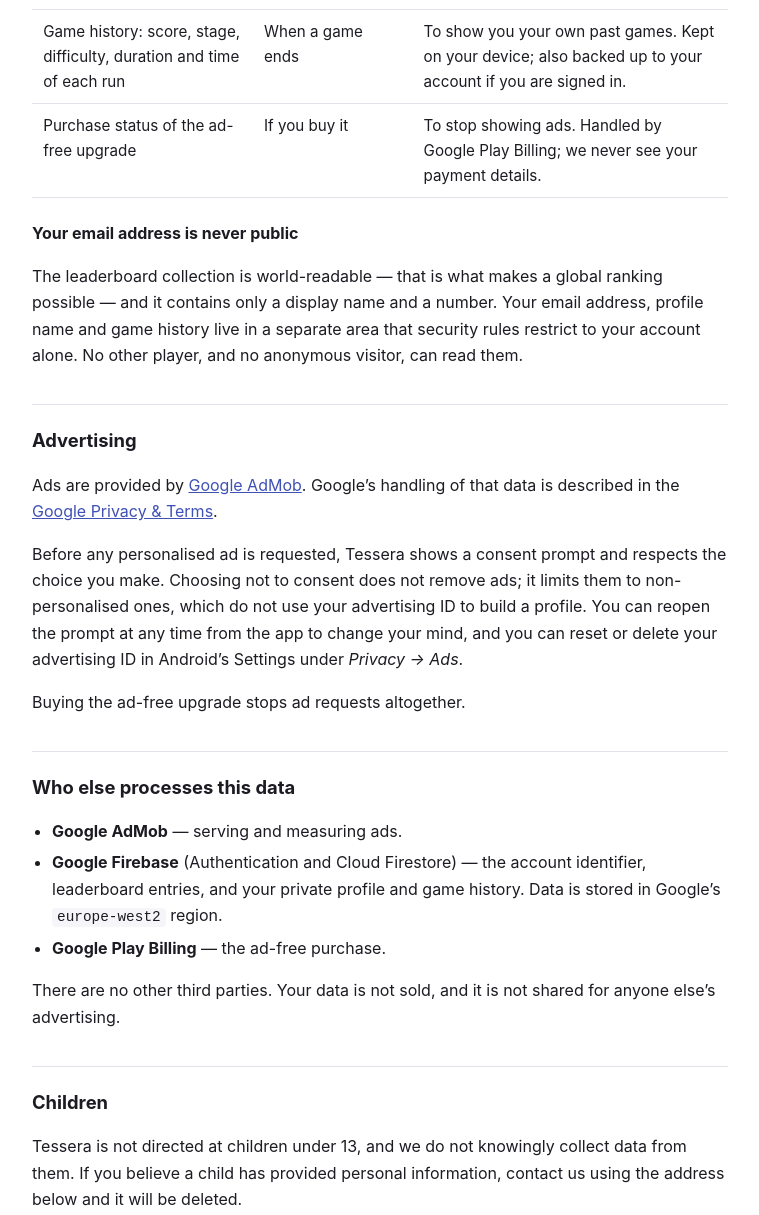
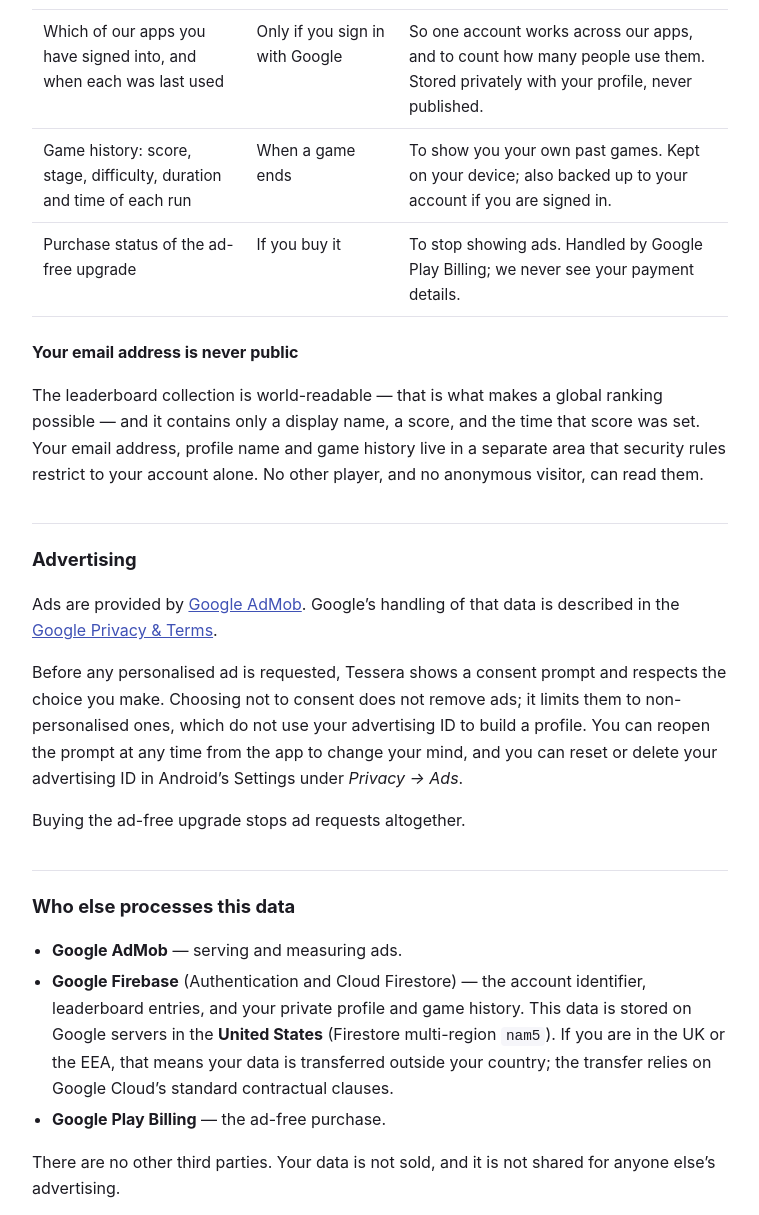
Before and after one commit to siraj-ur-rahman/tessera-site, a plain HTML site: page privacy-policy.html in a window 1280 px wide. Shown: the part 801-2016 px from the top of the page, without its empty margins (260-1019 px from the left). Drawn offline with Linux system fonts and the light colour scheme.

Commit message:
Correct data location to nam5, disclose cross-app record

```diff
--- a/privacy-policy.html
+++ b/privacy-policy.html
@@ -86,6 +86,12 @@
         privately — see below.</td>
   </tr>
   <tr>
+    <td>Which of our apps you have signed into, and when each was last used</td>
+    <td>Only if you sign in with Google</td>
+    <td>So one account works across our apps, and to count how many people use
+        them. Stored privately with your profile, never published.</td>
+  </tr>
+  <tr>
     <td>Game history: score, stage, difficulty, duration and time of each run</td>
     <td>When a game ends</td>
     <td>To show you your own past games. Kept on your device; also backed up to
@@ -102,7 +108,7 @@
 <h3>Your email address is never public</h3>
 <p>
   The leaderboard collection is world-readable — that is what makes a global
-  ranking possible — and it contains only a display name and a number. Your
+  ranking possible — and it contains only a display name, a score, and the time that score was set. Your
   email address, profile name and game history live in a separate area that
   security rules restrict to your account alone. No other player, and no
   anonymous visitor, can read them.
@@ -132,7 +138,11 @@
   <li><strong>Google AdMob</strong> — serving and measuring ads.</li>
   <li><strong>Google Firebase</strong> (Authentication and Cloud Firestore) —
       the account identifier, leaderboard entries, and your private profile and
-      game history. Data is stored in Google’s <code>europe-west2</code> region.</li>
+      game history. This data is stored on Google servers in the
+      <strong>United States</strong> (Firestore multi-region <code>nam5</code>).
+      If you are in the UK or the EEA, that means your data is transferred
+      outside your country; the transfer relies on Google Cloud’s standard
+      contractual clauses.</li>
   <li><strong>Google Play Billing</strong> — the ad-free purchase.</li>
 </ul>
 <p>
```
